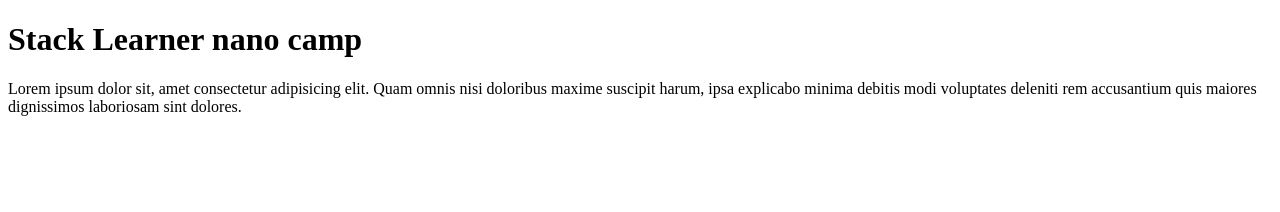
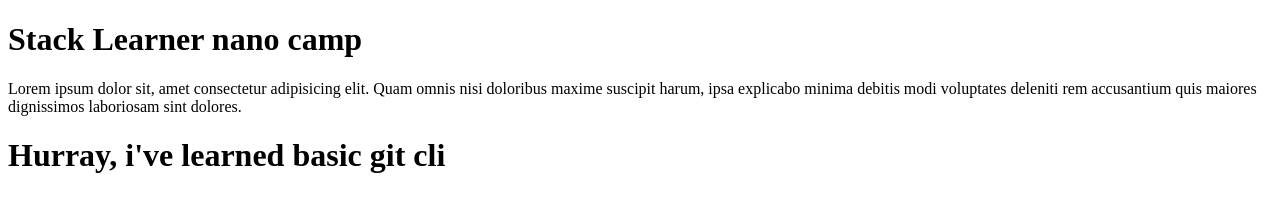
Before and after one commit to MojammelNoman/learning-git, a plain HTML site: page index.html in a window 1280 px wide. Drawn offline with Linux system fonts and the light colour scheme.

Commit message:
i have learned git cli

```diff
--- a/index.html
+++ b/index.html
@@ -11,5 +11,8 @@
         nisi doloribus maxime suscipit harum,
         ipsa explicabo minima debitis modi voluptates deleniti
          rem accusantium quis maiores dignissimos laboriosam sint dolores.</p>
+
+
+    <h1>Hurray, i've learned basic git cli</h1>
 </body>
 </html>
```
